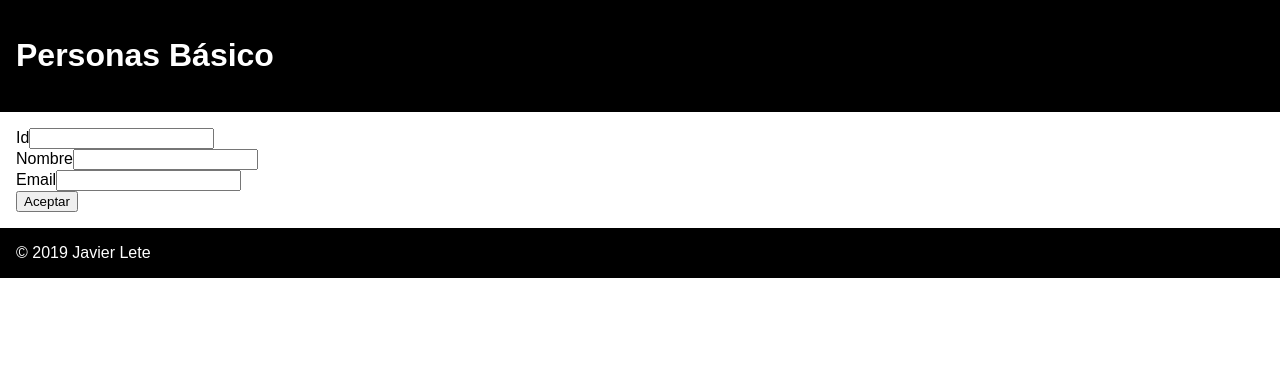
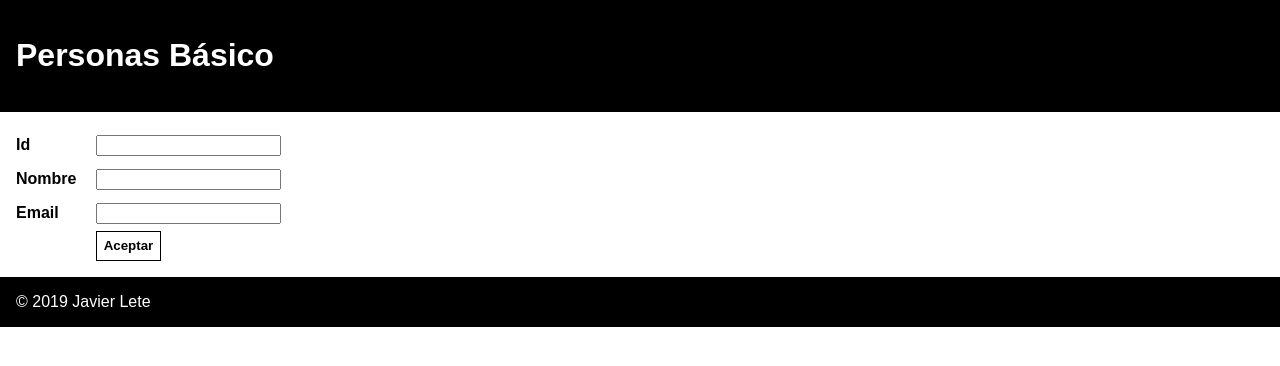
Before and after one commit to javierlete/angular-201909-personas-basico, an Angular app: page /persona in a window 1280 px wide. Shown: the top 366 px of the page. Built offline with nearby package versions, Linux system fonts and the light colour scheme.

Commit message:
Estilos para el formulario

```diff
--- a/src/app/persona/persona.component.css
+++ b/src/app/persona/persona.component.css
@@ -0,0 +1,21 @@
+label {
+    display: inline-block;
+    width: 5em;
+    font-weight: bold;
+}
+
+input {
+    margin: 0.5em 0;
+}
+
+button {
+    border: 1px solid black;
+    background-color: white;
+    padding: 0.5em;
+    font-weight: bold;
+    margin-right: 0.5em;
+}
+
+button:hover {
+    background-color: lightgray;
+}
```
